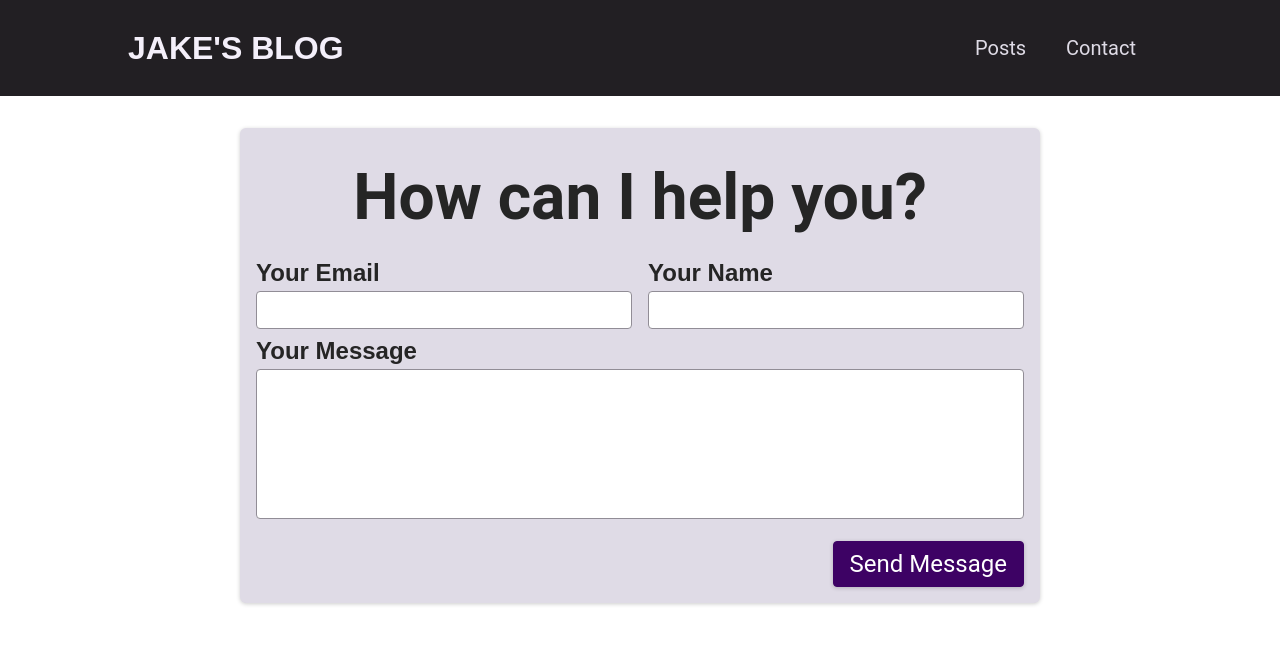
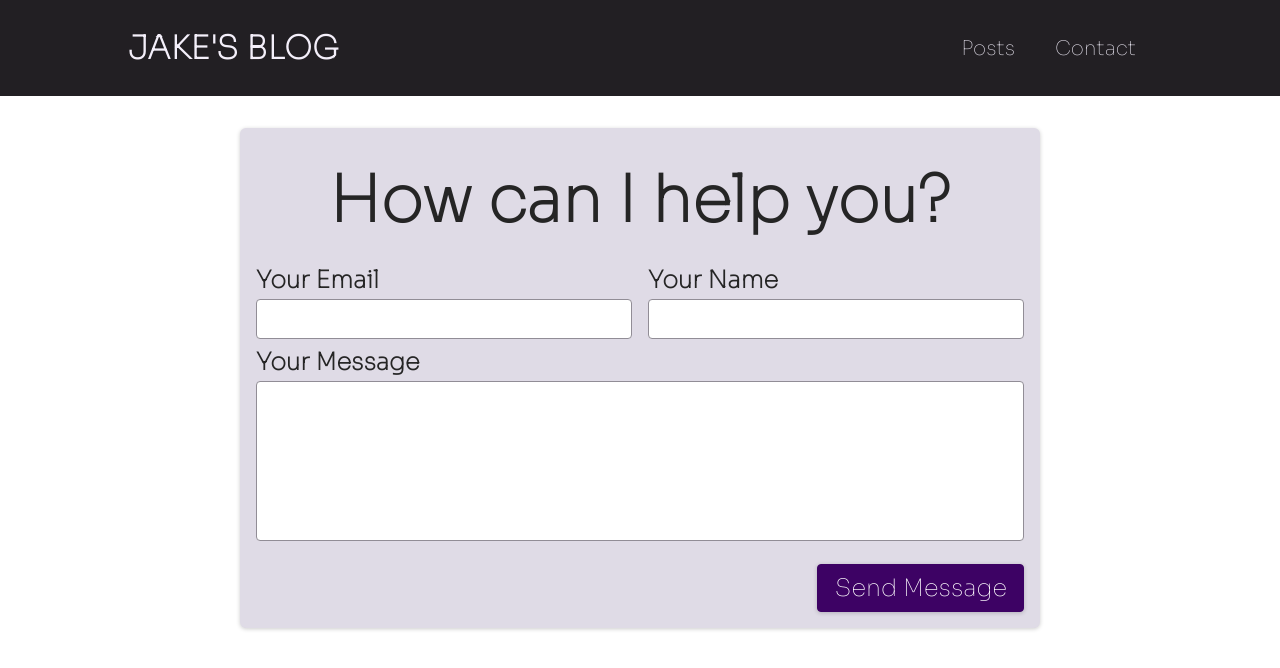
Before and after one commit to jacobtellep/blog-with-next, a Next.js app: page /contact in a window 1280 px wide. Shown: the top 668 px of the page. Built offline with nearby package versions, Linux system fonts and the light colour scheme.

Commit message:
playing with styles

```diff
--- a/components/contact/contact-form.module.css
+++ b/components/contact/contact-form.module.css
@@ -1,4 +1,7 @@
+@import url('https://fonts.googleapis.com/css2?family=Sora:wght@100&display=swap');
+
 .contact {
+  font-family: 'Sora', sans-serif;
   margin: var(--size-8) auto;
   border-radius: 6px;
   background-color: var(--color-grey-100);
@@ -9,13 +12,14 @@
   font-size: var(--size-6);
 }
 .contact h1 {
+  font-family: 'Sora', sans-serif;
   font-size: var(--size-8);
   margin: var(--size-4) 0;
   text-align: left;
 }
 .form label {
+  font-family: 'Sora', sans-serif;
   display: block;
-  font-family: 'Oswald', sans-serif;
   font-weight: bold;
   margin: var(--size-2) 0 var(--size-1) 0;
 }
@@ -58,6 +62,7 @@
 }
 @media (min-width: 768px) {
   .contact h1 {
+    font-family: 'Sora', sans-serif;
     font-size: var(--size-16);
     text-align: center;
   }
--- a/components/home-page/featured-posts.module.css
+++ b/components/home-page/featured-posts.module.css
@@ -5,6 +5,7 @@
 }
 
 .latest h2 {
+  font-family: 'Sora', sans-serif;
   font-size: var(--size-8);
   color: var(--color-grey-800);
   text-align: center;
--- a/components/home-page/hero.module.css
+++ b/components/home-page/hero.module.css
@@ -1,4 +1,5 @@
 .hero {
+  font-family: 'Sora', sans-serif;
   text-align: center;
   background-image: linear-gradient(
     to bottom,
@@ -23,6 +24,7 @@
   height: 100%;
 }
 .hero h1 {
+  font-family: 'Sora', sans-serif;
   font-size: var(--size-16);
   margin: var(--size-4) 0;
   color: #fff;
--- a/components/layout/logo.module.css
+++ b/components/layout/logo.module.css
@@ -1,8 +1,8 @@
 .logo {
+  font-family: 'Sora', sans-serif;
   text-transform: uppercase;
   font-size: var(--size-5);
   font-weight: bold;
-  font-family: 'Oswald', sans-serif;
   color: var(--color-grey-50);
 }
 @media (min-width: 768px) {
--- a/components/posts/all-posts.module.css
+++ b/components/posts/all-posts.module.css
@@ -1,9 +1,11 @@
 .posts {
+  font-family: 'Sora', sans-serif;
   width: 90%;
   max-width: 60rem;
   margin: var(--size-8) auto;
 }
 .posts h1 {
+  font-family: 'Sora', sans-serif;
   font-size: var(--size-8);
   color: var(--color-grey-800);
   text-align: center;
--- a/styles/globals.css
+++ b/styles/globals.css
@@ -1,3 +1,5 @@
+@import url('https://fonts.googleapis.com/css2?family=Sora:wght@100&display=swap');
+
 * {
   box-sizing: border-box;
 }
@@ -37,7 +39,7 @@
   margin: 0;
   background-color: #fff;
   color: #252525;
-  font-family: 'Roboto', sans-serif;
+  font-family: 'Sora', sans-serif;
 }
 h1,
 h2,
```
Lines whose indentation alone changed are shown as unchanged.
